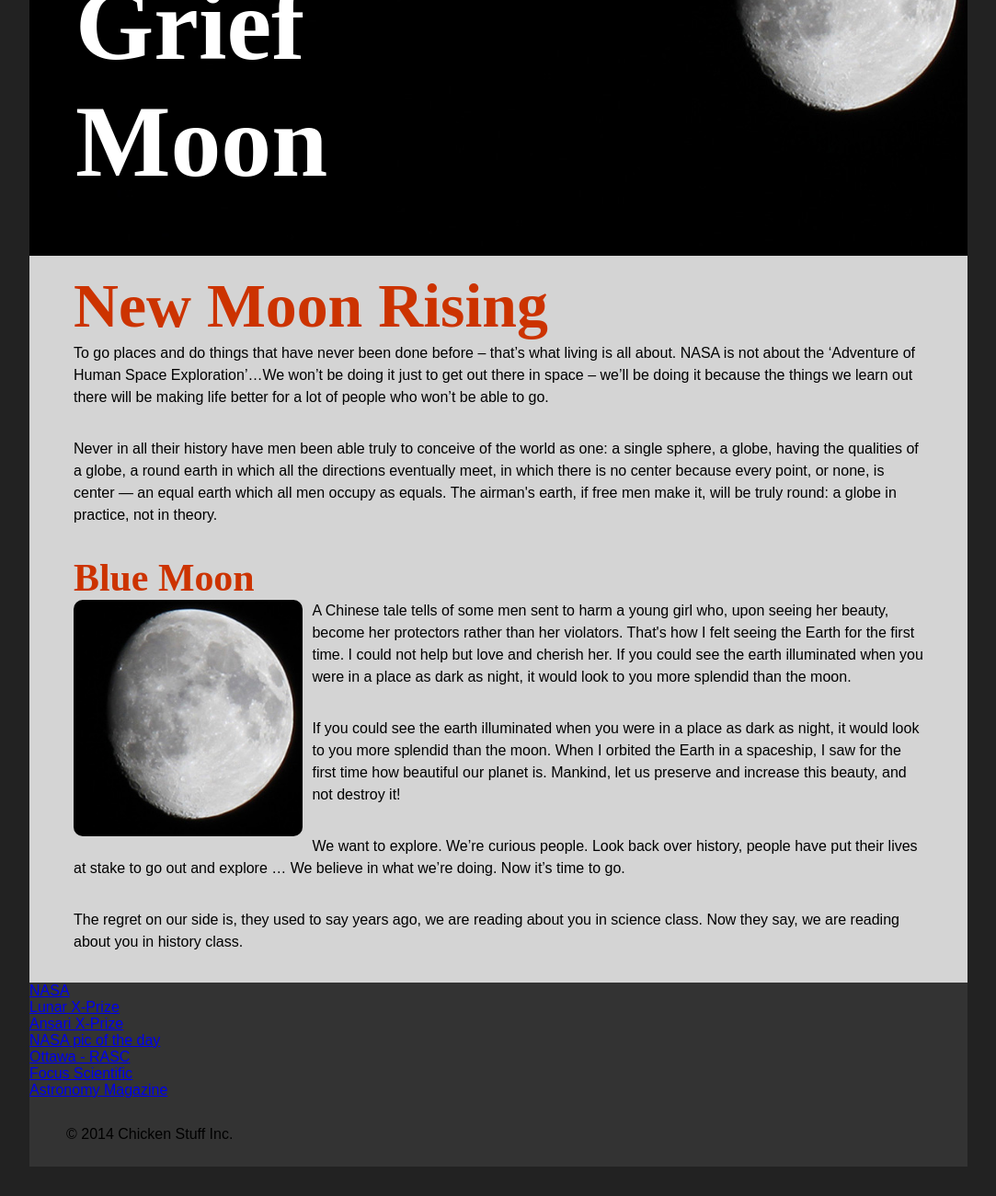
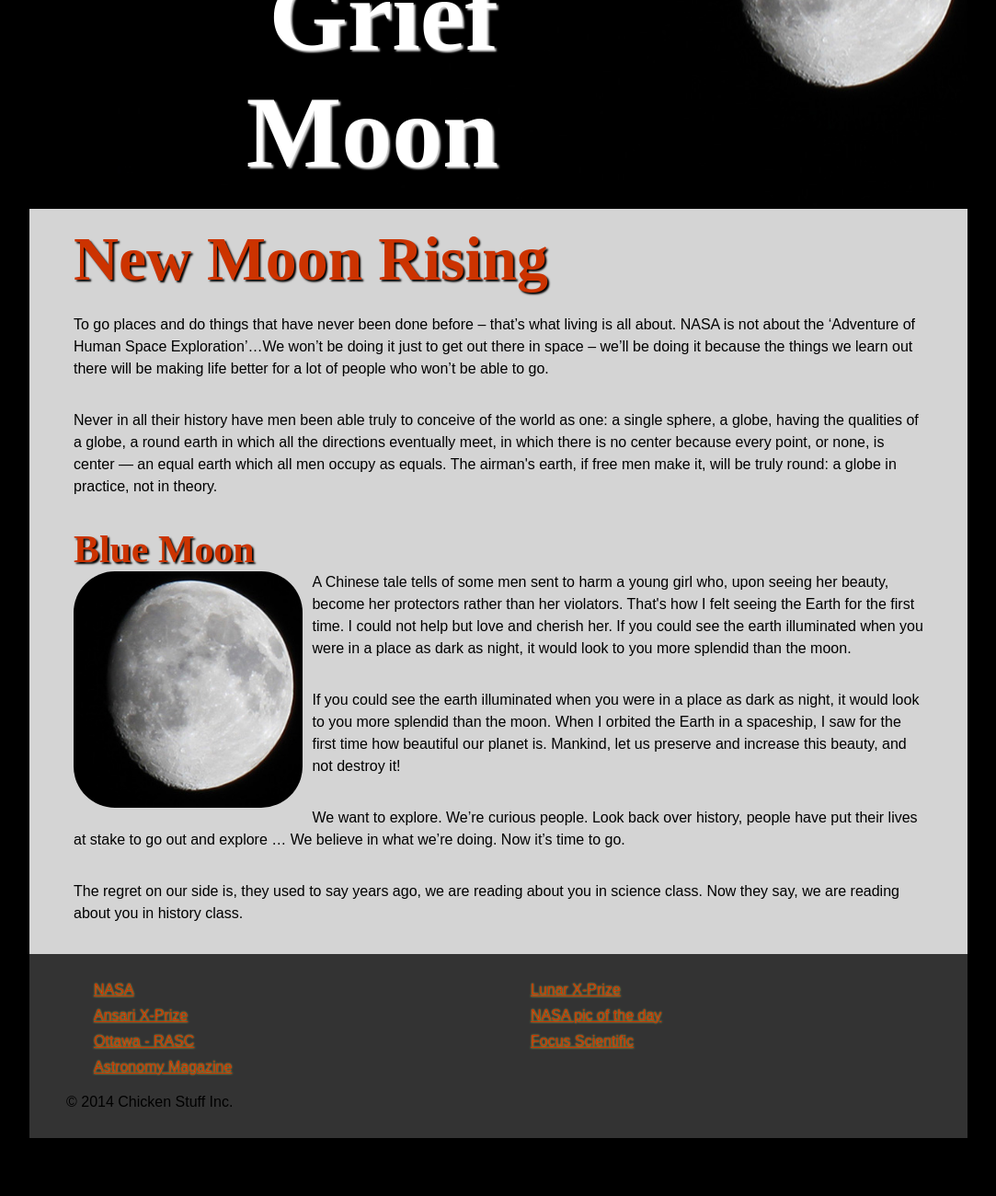
Before and after one commit to gere0018/moon-assignment, a plain HTML site: page index.html in a window 1280 px wide. Shown: the part 173-1473 px from the top of the page at 92% size, without its empty margins (98-1181 px from the left). After the commit the page ends 1442 px from the top, so only its background shows below. Drawn offline with Linux system fonts and the light colour scheme; a web font is replaced by a local one.

Commit message:
added roll over effect to footer and finalized...

```diff
--- a/css/moon.css
+++ b/css/moon.css
@@ -27,32 +27,35 @@ plus the shadow for the text
 ***********************************/
 
 *{
+    /* makes sure page stays centered??*/
 	padding:0;
 	margin:0;
+
 }
 
 /***********************************
 		DEFAULTS
 ***********************************/
 body{
-	background-color: #222;
+	background-color: #000000;
 }
 h1, h2, h3, h4{
 	font-family: "Droid Serif",serif;  /* you need a font stack here */
-    text-shadow: 10px;
+ text-shadow: 2px 2px 2px #000;
 
 
 }
 h1{
     font-size: 6.854rem;
     color: #FFFFFF;
-    padding: 10px 500px 60px 50px;
-
+    padding-right: 50%;
+    text-align:right;
+	text-shadow: 2px 2px 2px #D4D4D4;
 }
 h2{
     font-size: 4.236rem;
     color: #CC3300;
-    padding-right: 100px;
+    padding: 0px 100px 20px 0px;
 
 }
 h3{
@@ -72,6 +75,9 @@ img{
 }
 ul{
 	list-style-type: none;
+    max-width:  width: 760px;
+    padding-left: 70px;
+    padding-top: 30px;
 
 
 }
@@ -109,6 +115,7 @@ a:hover, a:active, a:focus{
 .footer{
     background-color:#333333;
     height: 200px;
+    text-shadow:
 
 }
 
@@ -120,13 +127,18 @@ a:hover, a:active, a:focus{
 .footer a:link,
 .footer a:visited{
 	display: block;
+    color:#CC3300;
+    text-decoration: underline;
 
 
 }
 .footer a:hover,
 .footer a:active,
 .footer a:focus{
-
+	color: yellow;
+    transition: all .6s linear;
+    text-decoration: none;
+    outline: none;
 }
 
 
@@ -148,7 +160,7 @@ a:hover, a:active, a:focus{
 
 }
 .main img{
-    border-radius: 10px;
+    border-radius: 45px;
     width: 27%;
 	/* use border-radius to crop image */
 	/* choose a width percentage for the image too */
@@ -159,11 +171,17 @@ a:hover, a:active, a:focus{
 	margin-bottom: 10px;
 }
 .footer p{
-    padding: 30px 40px 20px 40px;
+    padding: 10px 40px 30px 40px;
+    clear:both;
 
 }
 .footer li{
     width: 50%;
+    float:left;
+    padding-bottom: 10px;
+    text-shadow: 0px 0px 2px #BADA55;
+
+
 
     /* make these 50% the width of the footer */
 }
```
